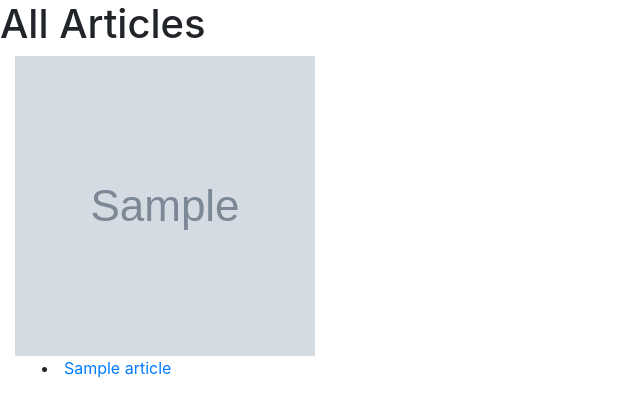
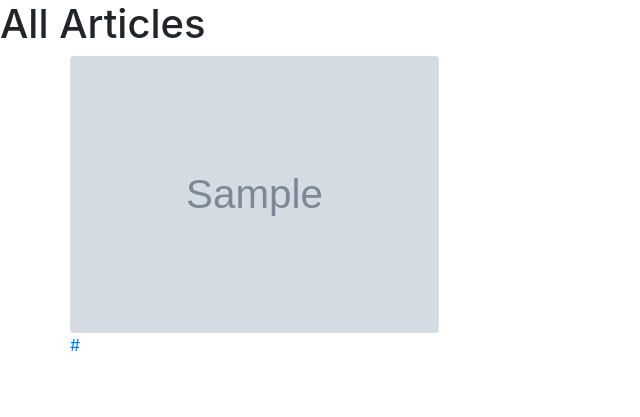
Before and after one commit to Mercynenoh/News-App, a Flask app: template app/templates/news.html in a window 1280 px wide. Shown: the part 56-473 px from the top of the page, without its empty margins (0-640 px from the left). Run offline with Flask 2, Linux system fonts and the light colour scheme; the template is opened without the code that fills it: most values are stand-ins (such as "Sample title", 1, 10 or a date in 2020); grey boxes marked "Sample" are stand-in pictures; some libraries are stand-ins or nearby versions.

Commit message:
add css styling

```diff
--- a/app/models.py
+++ b/app/models.py
@@ -10,7 +10,7 @@ class News:
         self.country= country
 
 class Articles:
-    def __init__(self, id,name,author,title,urlToImage,publishedAt,content):
+    def __init__(self, id,name,author,url,title,urlToImage,publishedAt,content):
         self.id = id
         self.name = name
         self.author = author
@@ -18,3 +18,4 @@ class Articles:
         self.urlToImage =urlToImage
         self.publishedAt = publishedAt
         self.content = content
+        self.url = url
--- a/app/request.py
+++ b/app/request.py
@@ -61,6 +61,7 @@ def article_results(article_list):
         id = article_item.get('id')
         name = article_item.get('name')
         author = article_item.get('author')
+        url = article_item.get('url')
         title = article_item.get('title')
         urlToImage = article_item.get('urlToImage')
         publishedAt= article_item.get('publishedAt')
@@ -69,7 +70,7 @@ def article_results(article_list):
 
 
         if urlToImage:
-           articles_object =Articles(id,name,author,title,urlToImage, publishedAt,content)
+           articles_object =Articles(id,name,author,title, url, urlToImage, publishedAt,content)
            articles_results.append(articles_object)
 
     return articles_results
--- a/app/static/styles.css
+++ b/app/static/styles.css
@@ -1,14 +1,28 @@
-/* .card{
-    margin-bottom: 20px;
-    display: grid;
-    grid-template-columns: repeat(auto-fill, minmax(800px, 1fr));
-    gap : 1rem
-  } */
-/* body{
-  background-color: rgb(65, 170, 240);
+card {
+  box-shadow: 0 4px 8px 0 rgba(0, 0, 0, 0.2);
+  padding: 16px;
+  text-align: center;
+  background-color: #f1f1f1;
+  width: 800px;
+  height: auto;
+  margin:auto;
+  font-weight: 600;
+  align-content: center;
+}
+
+.row:after {
+  content: "";
+  display: table;
+  clear: both;
+}
+
+/* img{
+  width: 300px;
+  height: 300px;
 } */
- img{
-   height: 300px;
-   width: 300px;
 
- }
+.row {
+  display: grid;
+  grid-template-columns: repeat(auto-fill, minmax(300px, 1fr));
+  gap : 1rem
+}
--- a/app/templates/news.html
+++ b/app/templates/news.html
@@ -2,15 +2,35 @@
 
 {% block content%}
     <h1>All Articles</h1>
-    {% for article in articles %}
-    <div class="col-xs-12 col-sm-4 col-md-2 col-lg-2 movie-card">
-      <img src="{{ article.urlToImage }}" alt="{{ article.title }} " class="img-responsive">
-      <li class="text-center">
+
+         <div class="container" >
+
+         <div class="row">
+          {% for article in articles %}
+            <div class="column">
+                <div class="card">
+
+
+                  <img src="{{ article.urlToImage }}" alt="{{ article.title }} ">
+
+                </div>
+                <p>
+                  <a href="{{ article.title}}" target="_blank">{{ article.url}}</a>
+
+                 <a href=""></a>
+                </p>
+            </div>
+            {% endfor %}
+        </div>
+      </div>
+
+{% endblock %}
+
+    <!-- <div class="news-card">
+
+      <img src="{{ article.urlToImage }}" alt="{{ article.title }} ">
+      <!-- <li class="text-center">
           <a href="/home}}">
               {{ article.title|truncate(10)}}</a>
-      </li>
-  </div>
-
-    {% endfor %}
-
-{% endblock %}
+      </li> -->
+  <!-- </div> -->
```
